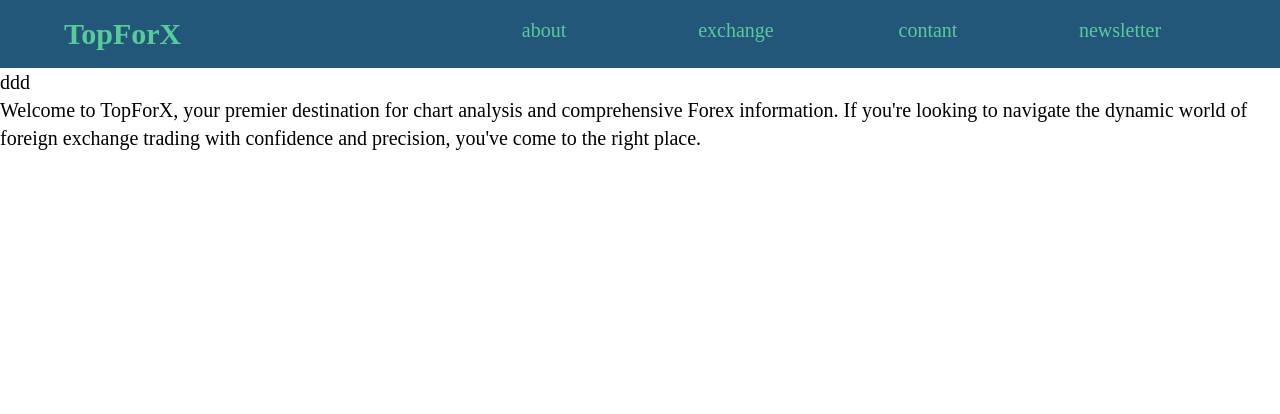
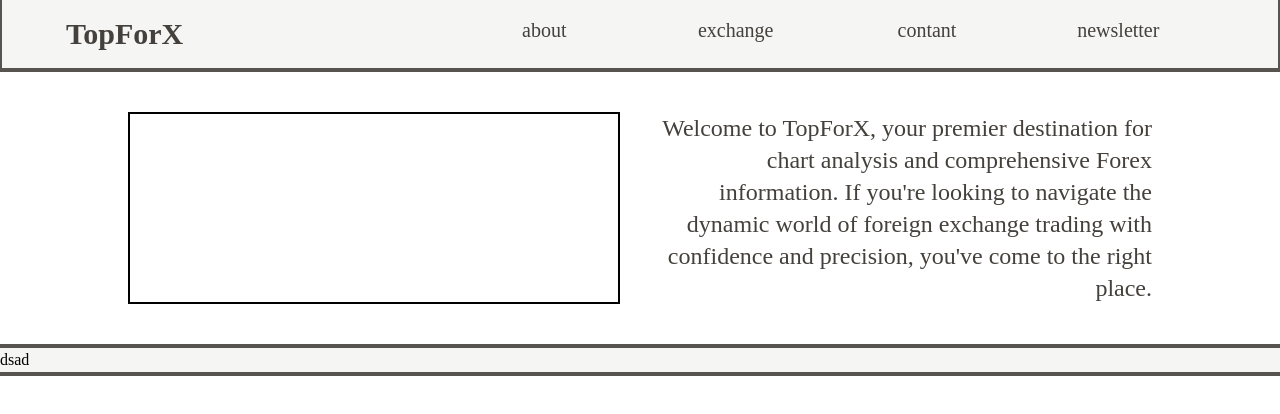
Before and after one commit to MikolajKarla/TopForx, a Next.js app: page / in a window 1280 px wide. Shown: the top 414 px of the page. Built offline with nearby package versions, Linux system fonts and the light colour scheme.

Commit message:
Changed colors, create introduce and starting about

```diff
--- a/app/components/About.tsx
+++ b/app/components/About.tsx
@@ -2,8 +2,8 @@ import React from 'react'
 
 const About = () => {
   return (
-    <section id='about'>
-
+    <section id='about'className='w-100 bg-stone-100 border-y-4 border-stone-600'>
+        dsad
     </section>
   )
 }
--- /dev/null
+++ b/app/components/ChartOption.tsx
@@ -0,0 +1,11 @@
+import React from 'react'
+
+const ChartOption = () => {
+  return (
+<form action="get">
+
+</form>
+  )
+}
+
+export default ChartOption
--- /dev/null
+++ b/app/components/Introduce.tsx
@@ -0,0 +1,19 @@
+import React from 'react'
+import Chart from './chart'
+
+const Introduce = () => {
+  return (
+    <div className='grid grid-cols-12 gap-10  px-32 py-10 text-2xl text-stone-700'>
+    <div className="col-span-6 border-2 border-black">
+        <Chart/>
+    </div>
+    <div className="col-span-6 text-end" >
+    Welcome to TopForX, your premier destination for chart analysis and comprehensive Forex information.
+    If you're looking to navigate the dynamic world of foreign exchange trading with confidence and precision,
+     you've come to the right place.
+    </div>
+    </div>
+  )
+}
+
+export default Introduce
--- a/app/components/Navbar.tsx
+++ b/app/components/Navbar.tsx
@@ -6,15 +6,13 @@ const Navbar = () => {
 
 
   return (
-    <div>
-      <nav className=' w-full bg-primaryBlueBg grid grid-cols-6 py-4 px-16 text-xl text-GreenBg'>
+      <nav className=' w-full bg-stone-100 grid grid-cols-6 py-4 px-16 text-xl text-stone-700 border-b-4 border-x-2  border-stone-600'>
         <h1 className=' font-semibold text-3xl col-span-2'>TopForX</h1>
         <ScrollToNavbar  name={"about"}/>
         <ScrollToNavbar name={"exchange"}/>
         <ScrollToNavbar name={"contant"}/>
         <ScrollToNavbar name={"newsletter"}/>
       </nav>
-    </div>
   )
 }
 
--- a/app/components/ScrollToNavbar.tsx
+++ b/app/components/ScrollToNavbar.tsx
@@ -18,7 +18,7 @@ const ScrollToNavbar = ({ name }) => {
       };
 
   return (
-    <Link href={`#${name}`} className='text-center font-lg hover:scale-110 hover:-translate-y-1 hover:text-secondaryText hover:ease-in-out duration-200 delay-100 ' onClick={handleScroll}>{name}</Link>
+    <Link href={`#${name}`} className='text-center font-lg hover:scale-110  hover:text-stone-500 hover:ease-in-out duration-200 delay-100 ' onClick={handleScroll}>{name}</Link>
   )
 }
 
--- a/app/components/chart.tsx
+++ b/app/components/chart.tsx
@@ -1,11 +1,12 @@
 import React from 'react'
+import ChartOption from './ChartOption'
 
-const chart = () => {
+const Chart = () => {
   return (
     <div>
-
+      <ChartOption/>
     </div>
   )
 }
 
-export default chart
+export default Chart
--- a/app/page.tsx
+++ b/app/page.tsx
@@ -5,27 +5,16 @@ import Header from "./components/Header"
 import Contact from "./components/Contact"
 import Newsletter from "./components/Newsletter"
 import Footer from "./components/Footer"
+import Introduce from './components/Introduce'
 const page = () => {
   return (
     <>
     <Header/>
-    <main className='bg- text-xl'>
-      <section id='introduce' className='grid grid-cols-12 justify-center bg-secondaryBlueBg'>
-      <div className="col-span-6">
-ddd
-      </div>
-      <div className="col-span-3 text-end" >
-
-      Welcome to TopForX, your premier destination for chart analysis and comprehensive Forex information.
-      If you're looking to navigate the dynamic world of foreign exchange trading with confidence and precision,
-       you've come to the right place.
-      </div>
-      </section>
+    <Introduce/>
       <About/>
       <Exchange/>
       <Contact/>
       <Newsletter/>
-    </main>
     <Footer/>
     </>
   )
--- a/tailwind.config.ts
+++ b/tailwind.config.ts
@@ -13,13 +13,6 @@ const config: Config = {
         'gradient-conic':
           'conic-gradient(from 180deg at 50% 50%, var(--tw-gradient-stops))',
       },
-      colors:{
-        primaryText: '#5F5D5C',
-        secondaryText: '#80ED99',
-        GreenBg: '#57CC99',
-        primaryBlueBg: '#22577a',
-        secondaryBlueBg:'#27CDC1',
-      }
     },
   },
   plugins: [],
```
